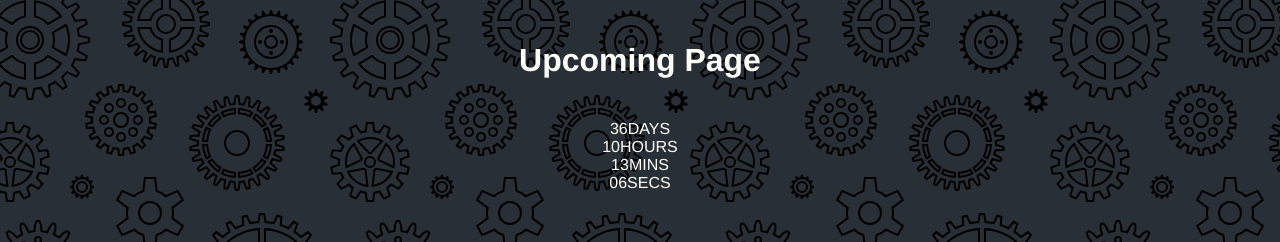
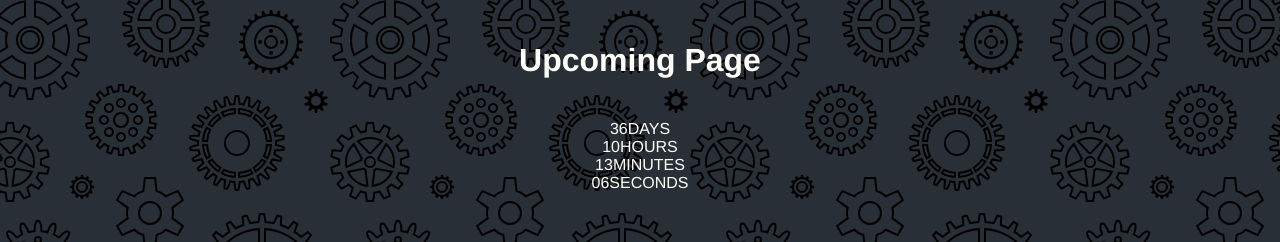
Before and after one commit to sumaerjolly/coming-soon, a React (Create React App) app: page / in a window 1280 px wide. Shown: the top 242 px of the page. Built offline with nearby package versions, Linux system fonts and the light colour scheme; the HTML template or start-up script is replaced by a standard one.

Commit message:
fix object map bug, now displaying by mapping over array

```diff
--- a/src/components/Countdown.js
+++ b/src/components/Countdown.js
@@ -38,46 +38,22 @@ function Countdown(props) {
     }, 1000);
     return () => clearInterval(interval);
   }, []);
+
   return (
     <div className="countdown">
-      {/* {Object.keys(state).map((time, i) => {
-        let show = state.time;
-        console.log(show);
+      {Object.keys(state).map((time, i) => {
         return (
           <div className="countdown-segment" key={i}>
             {}
-            <span className="countdown-segment-number">{show}</span>
+            <span className="countdown-segment-number">
+              {addZeroes(state[time])}
+            </span>
             <span className="countdown-segment-caption">
               {time.toUpperCase()}
             </span>
           </div>
         );
-      })} */}
-
-      <div className="countdown-segment">
-        <span className="countdown-segment-number">
-          {addZeroes(state.days)}
-        </span>
-        <span className="countdown-segment-caption">DAYS</span>
-      </div>
-      <div className="countdown-segment">
-        <span className="countdown-segment-number">
-          {addZeroes(state.hours)}
-        </span>
-        <span className="countdown-segment-caption">HOURS</span>
-      </div>
-      <div className="countdown-segment">
-        <span className="countdown-segment-number">
-          {addZeroes(state.minutes)}
-        </span>
-        <span className="countdown-segment-caption">MINS</span>
-      </div>
-      <div className="countdown-segment">
-        <span className="countdown-segment-number">
-          {addZeroes(state.seconds)}
-        </span>
-        <span className="countdown-segment-caption">SECS</span>
-      </div>
+      })}
     </div>
   );
 }
```
